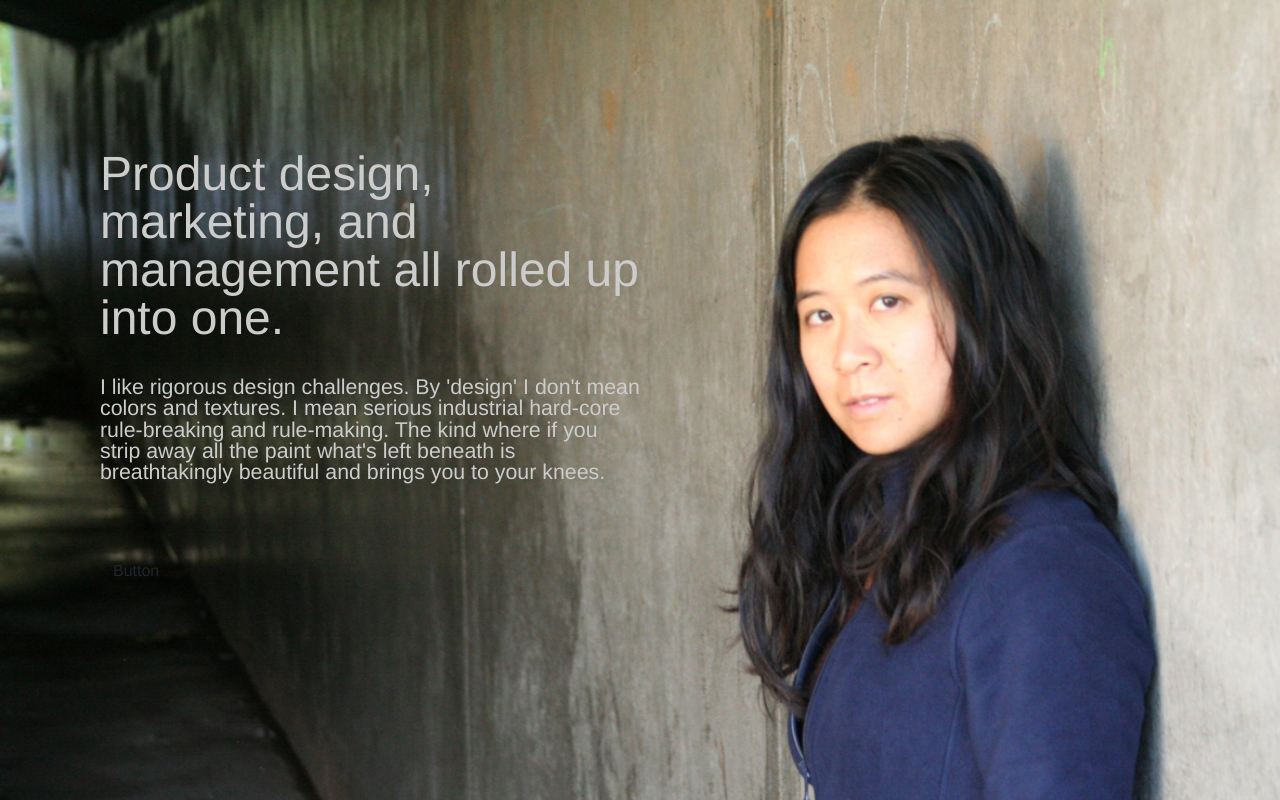
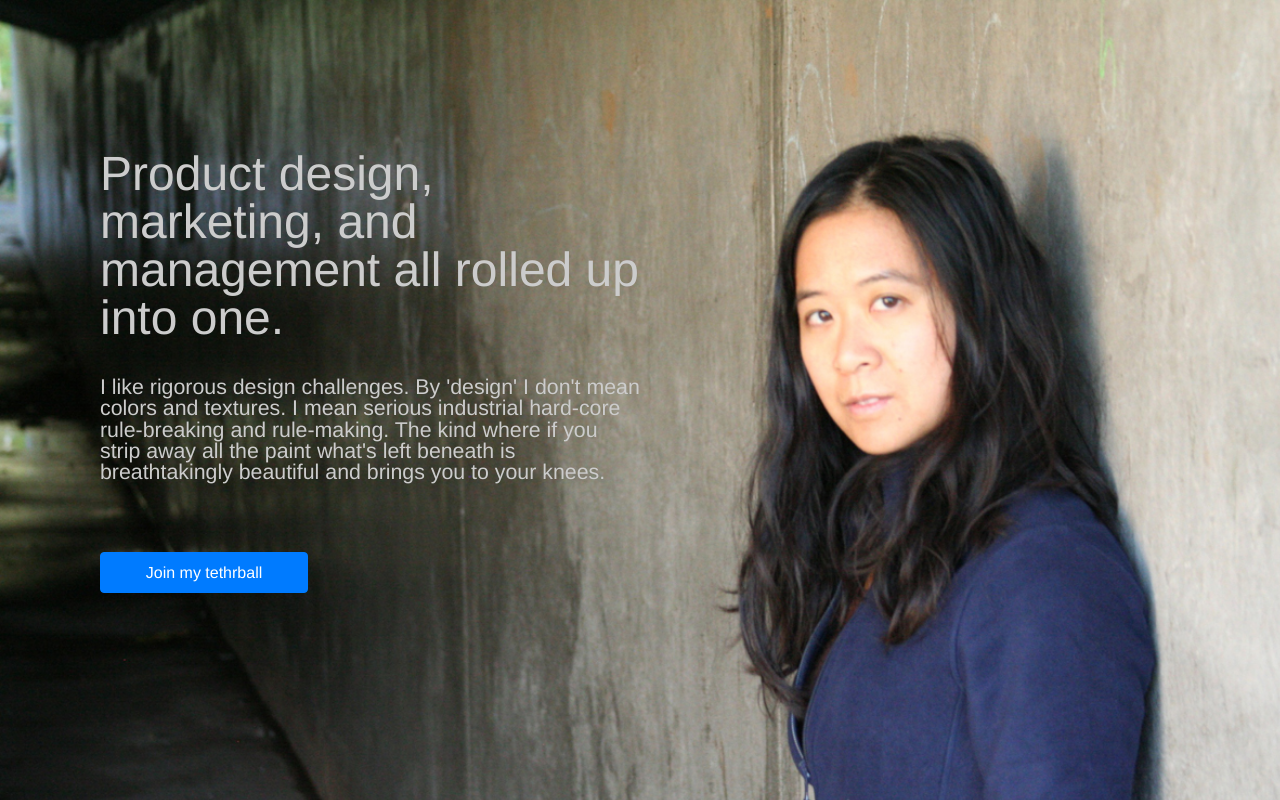
Before and after one commit to kuobot/self, a plain HTML site: page index.html in a window 1280 px wide. Drawn offline with nearby package versions, Linux system fonts and the light colour scheme.

Commit message:
style button

```diff
--- a/index.html
+++ b/index.html
@@ -15,7 +15,7 @@ Product design, marketing, and management all rolled up into one.
 I like rigorous design challenges. By 'design' I don't mean colors and textures. I mean serious industrial hard-core rule-breaking and rule-making. The kind where if you strip away all the paint what's left beneath is breathtakingly beautiful and brings you to your knees.
 </p>
 
- <button class="btn">Button</button>
+<button class="btn btn-primary btn-large">Join my tethrball</button>
 
  </div>
 
--- a/stylesheet.css
+++ b/stylesheet.css
@@ -34,7 +34,10 @@ p {
   font-size: 16pt;
 }
 
-.btn {
-   width: 72px;
-   height: 30px;
+ .btn {
+   border-top: 1px solid rgba(0, 0, 0, 0.14902);
+   border-right: 1px solid rgba(0, 0, 0, 0.14902);
+   border-left: 1px solid rgba(0, 0, 0, 0.14902);
+   width: 208px;
+   height: 41px;
  }
```
